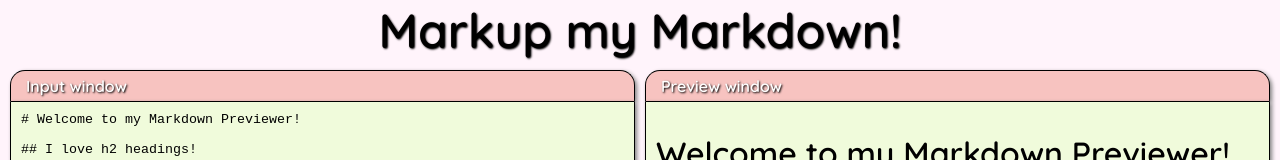
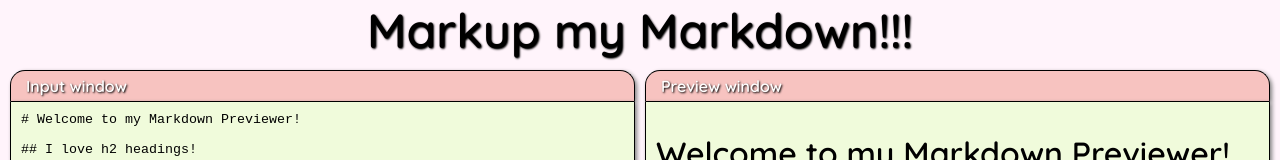
Before and after one commit to caffeinated-pixels/markdown-previewer-dev, a React (Create React App) app: page / in a window 1280 px wide. Shown: the top 160 px of the page. Built offline with nearby package versions, Linux system fonts and the light colour scheme.

Commit message:
Testing continuous deployement with minor change!

```diff
--- a/src/Header.js
+++ b/src/Header.js
@@ -3,7 +3,7 @@ import React from 'react'
 function Header() {
   return (
     <header>
-      <h1 className="text-center">Markup my Markdown!</h1>
+      <h1 className="text-center">Markup my Markdown!!!</h1>
     </header>
   )
 }
```
Also changed, not shown: 1 other file (tests, documents, lock files or other folders).
